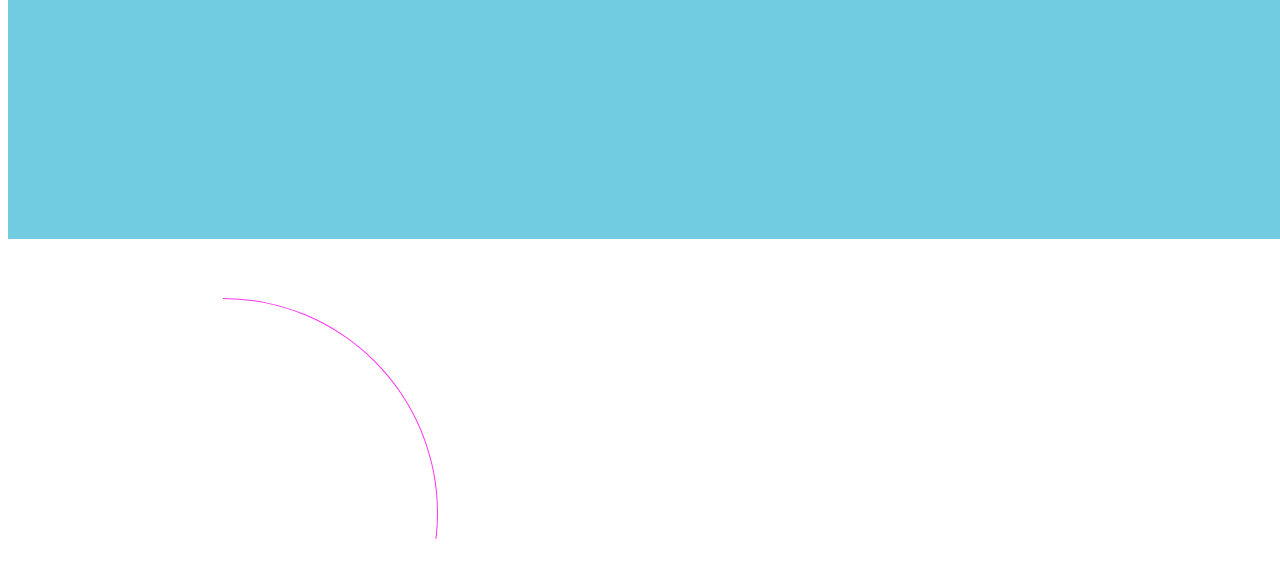
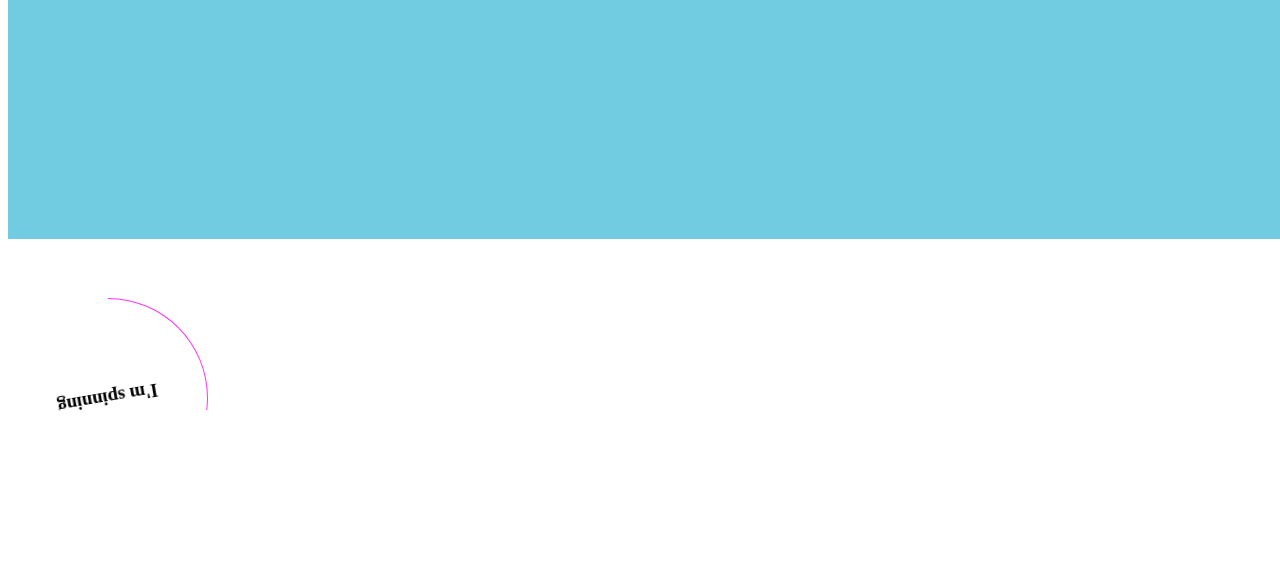
Before and after one commit to zJaaal/react-scroll-utilities, a React (Vite) app: page / in a window 1280 px wide. Shown: the part 3862-4440 px from the top of the page. Built offline with nearby package versions, Linux system fonts and the light colour scheme.

Commit message:
visual testign

```diff
--- a/src/index.css
+++ b/src/index.css
@@ -5,8 +5,8 @@ body {
 
 .circle {
   position: relative;
-  height: 430px;
-  width: 430px;
+  height: 200px;
+  width: 200px;
   background: conic-gradient(#ff32f3 31deg, #FFF 0deg);
   border-radius: 50%;
   display: flex;
@@ -14,11 +14,14 @@ body {
   justify-content: center;
 }
 
-.circle::before {
+.inner-circle {
   position: absolute;
+  display: flex;
+  align-items: center;
+  justify-content: center;
   content: "";
-  height: 428px;
-  width: 428px;
+  height: 198px;
+  width: 198px;
   background-color: #FFF;
   border-radius: 50%;
 }
@@ -35,7 +38,6 @@ body {
 
 
 .test-h3 {
-  position: fixed;
   animation: spin 2s ease 0s infinite;
 }
 
--- a/src/main.tsx
+++ b/src/main.tsx
@@ -22,7 +22,10 @@ ReactDOM.createRoot(document.getElementById("root") as HTMLElement).render(
         >
           <h3 className="test-h3">I'm spinning</h3>
         </Render>
-        <Circle />
+
+        <Circle>
+          <h3 className="test-h3">I'm spinning</h3>
+        </Circle>
       </BackgroundChange>
     </ScrollWatcher>
   </React.StrictMode>
--- a/src/test-components/BackgroundChange.tsx
+++ b/src/test-components/BackgroundChange.tsx
@@ -40,22 +40,6 @@ const BackgroundChange: FC<any> = ({ children }) => {
         }));
         break;
       }
-      case Directions.up: {
-        setColors(({ red, green, blue }) => ({
-          red: red + steps,
-          green: green + steps,
-          blue: blue + steps,
-        }));
-        break;
-      }
-      case Directions.down: {
-        setColors(({ red, green, blue }) => ({
-          red: red - steps,
-          green: green - steps,
-          blue: blue - steps,
-        }));
-        break;
-      }
       case Directions.left: {
         setColors(({ red, green, blue }) => ({
           red: red + steps / 2,
@@ -69,22 +53,6 @@ const BackgroundChange: FC<any> = ({ children }) => {
           red: red - steps / 2,
           green: green - steps,
           blue: blue - steps / 2,
-        }));
-        break;
-      }
-      case Directions.up: {
-        setColors(({ red, green, blue }) => ({
-          red: red + steps,
-          green: green + steps,
-          blue: blue + steps,
-        }));
-        break;
-      }
-      case Directions.down: {
-        setColors(({ red, green, blue }) => ({
-          red: red - steps,
-          green: green - steps,
-          blue: blue - steps,
         }));
         break;
       }
--- a/src/test-components/Circle.tsx
+++ b/src/test-components/Circle.tsx
@@ -1,8 +1,8 @@
-import React, { CSSProperties, useEffect, useRef, useState } from "react";
+import React, { CSSProperties, FC, useEffect, useRef, useState } from "react";
 import { preview } from "vite";
 import { Directions, useDirection, useProximity } from "../lib";
 
-const Circle = () => {
+const Circle: FC<any> = ({ children }) => {
   const steps = 6;
   const [styles, setStyles] = useState("");
   const [deg, setDeg] = useState(31);
@@ -29,7 +29,9 @@ const Circle = () => {
   }, [y]);
 
   return (
-    <div className="circle" style={{ background: styles }} ref={ref}></div>
+    <div className="circle" style={{ background: styles }} ref={ref}>
+      <div className="inner-circle">{children}</div>
+    </div>
   );
 };
 
```
